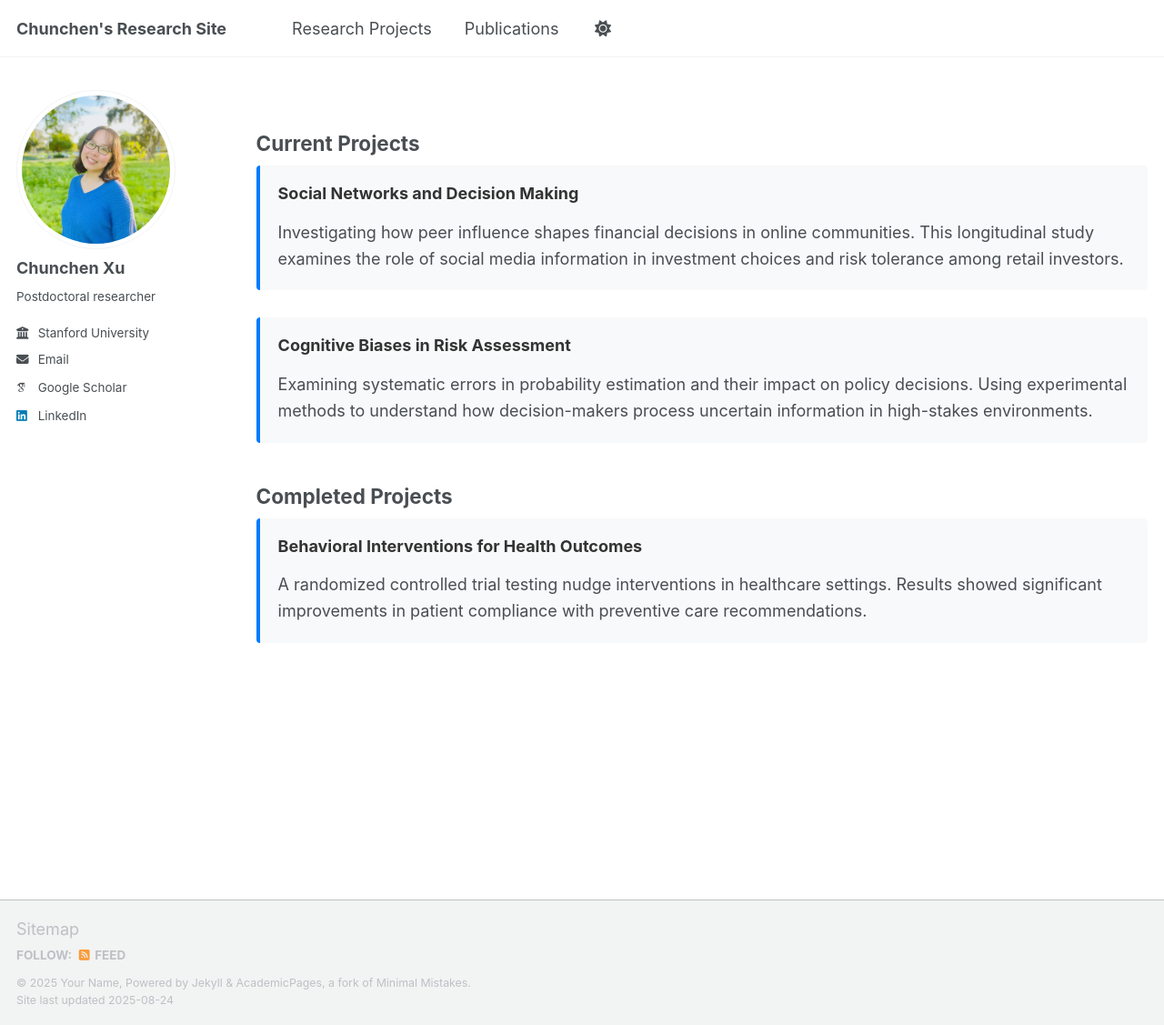
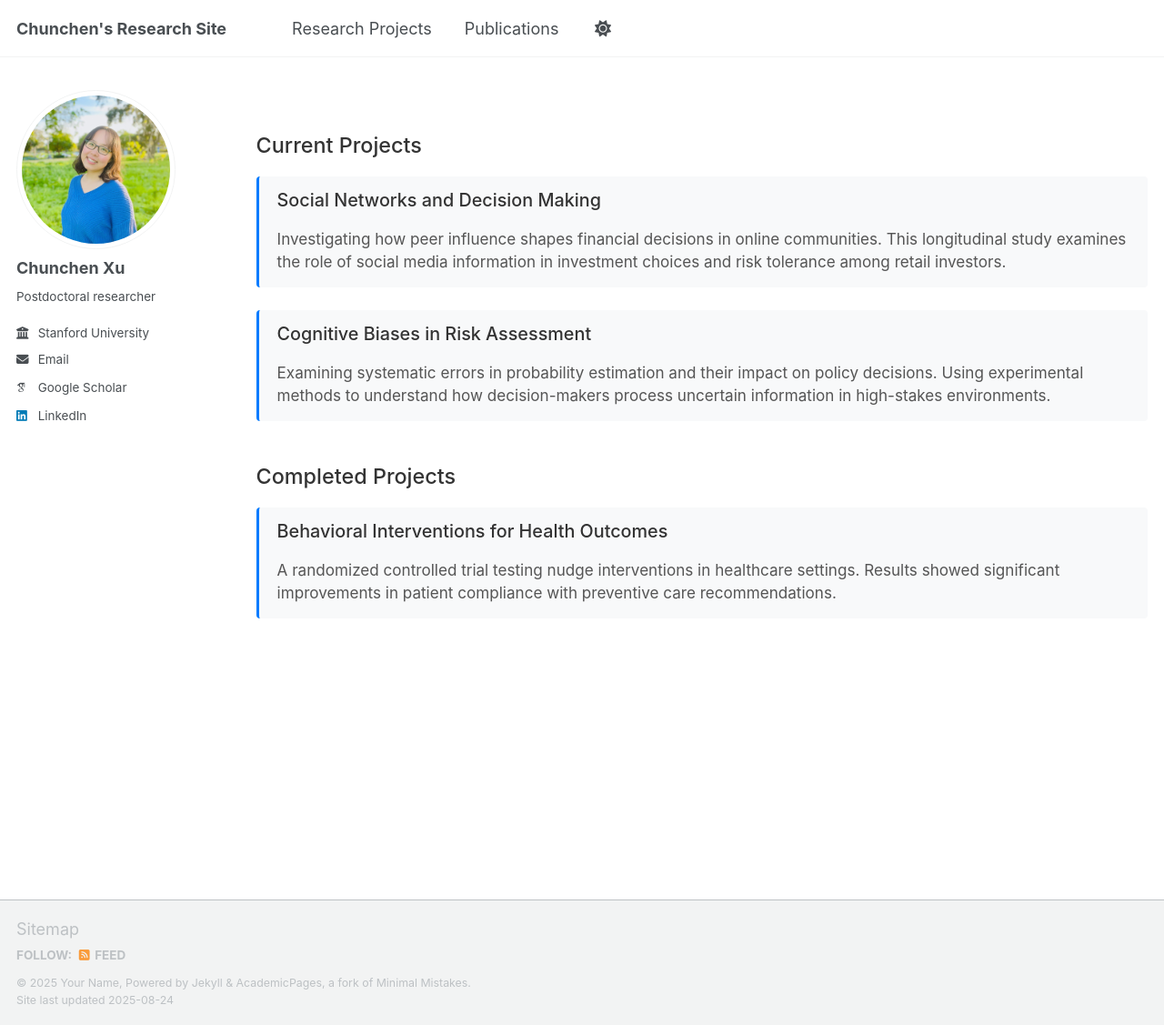
Before and after one commit to chunchenxu/chunchenxu.github.io, a Jekyll site: the page built from _pages/research.html, in a window 1280 px wide and 1127 px high. Shown: the whole window at 91% size. Built offline with Jekyll 4.4.1, drawn with Linux system fonts in a browser that asks for light colours; some web fonts are replaced; a script that is not in the unit is left out.

Commit message:
Update research.html

```diff
--- a/_pages/research.html
+++ b/_pages/research.html
@@ -32,22 +32,34 @@ author_profile: true
     max-width: 100%;
 }
 
+.research-container h2 {
+    font-size: 1.3em;
+    font-weight: 500;
+    color: #333;
+    margin-bottom: 20px;
+}
+
 .project-entry {
-    margin-bottom: 30px;
-    padding: 20px;
+    margin-bottom: 25px;
+    padding: 15px 20px;
     background-color: #f8f9fa;
-    border-left: 4px solid #007bff;
+    border-left: 3px solid #007bff;
     border-radius: 4px;
 }
 
 .project-entry h3 {
+    font-size: 1.1em;
+    font-weight: 500;
     color: #333;
     margin-top: 0;
-    margin-bottom: 15px;
+    margin-bottom: 10px;
 }
 
 .project-entry p {
+    font-size: 0.95em;
+    font-weight: 400;
     margin-bottom: 0;
-    line-height: 1.6;
+    line-height: 1.5;
+    color: #555;
 }
 </style>
```
